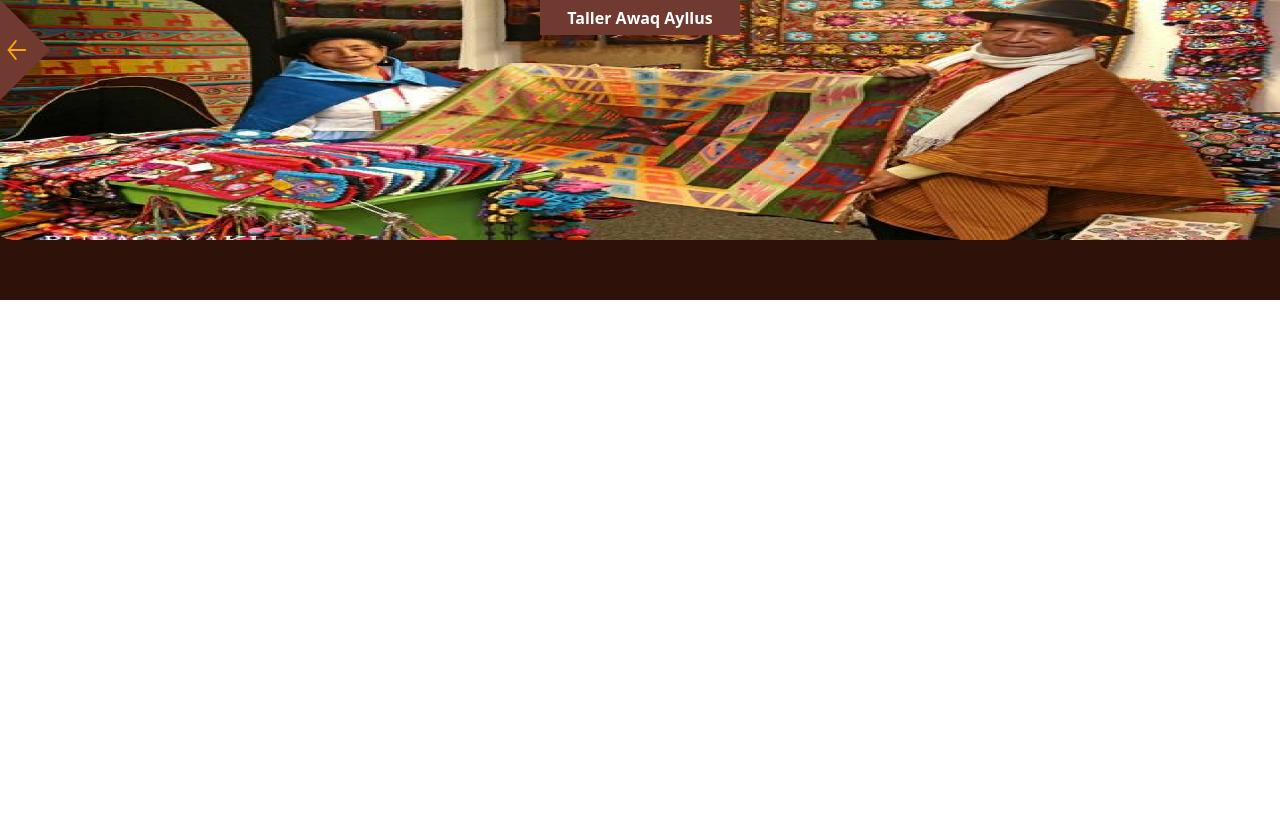
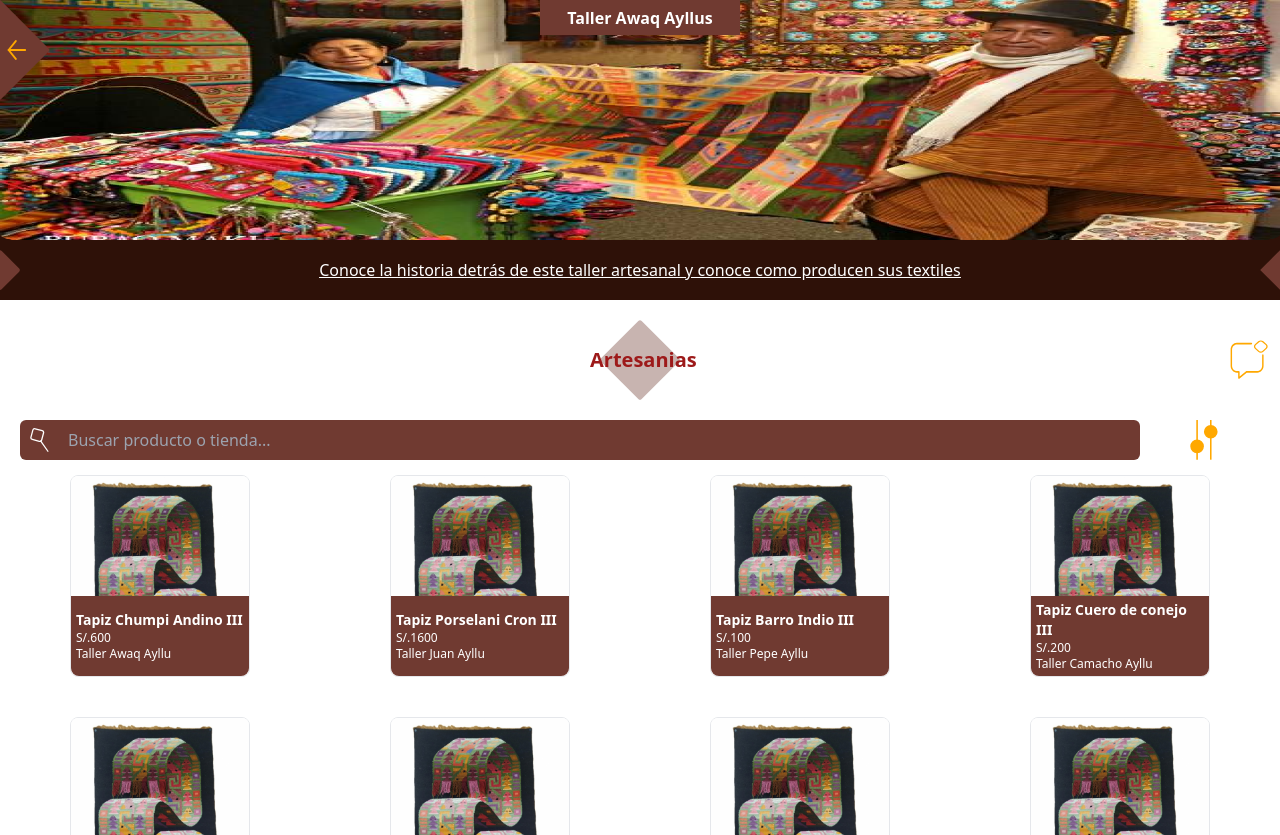
Before and after one commit to JuanDr08/ProyectoExpress, a React (Vite) app: page / in a window 1280 px wide. Before the commit the page ends 800 px from the top, so only its background shows below. Built offline with nearby package versions, Linux system fonts and the light colour scheme; a web font is replaced by a local one.

Commit message:
feat: :sparkles: Completed the Workshop preview

```diff
--- a/src/modules/pages/WorkshopPreview.jsx
+++ b/src/modules/pages/WorkshopPreview.jsx
@@ -1,18 +1,21 @@
+import { Link } from "react-router-dom"
 import { Muesca } from "../components/Muesca"
+import { CategoryHeaders } from "../components/CategoryHeaders"
+import { ProductCategoryCard } from "../components/ProductCategoryCard"
 
 
 const tallerInfo = {
     img: '/img/oepe.png',
     name: 'Taller Awaq Ayllus',
     prdts: [
-        {name: 'Tapiz Chumpi Andino III', price: 600, owner: 'Taller Awaq Ayllu', img: '/img/Rectangle41.png'},
-        {name: 'Tapiz Porselani Cron III', price: 1600, owner: 'Taller Juan Ayllu', img: '/img/Rectangle41.png'},
-        {name: 'Tapiz Barro Indio III', price: 100, owner: 'Taller Pepe Ayllu', img: '/img/Rectangle41.png'},
-        {name: 'Tapiz Cuero de conejo III', price: 200, owner: 'Taller Camacho Ayllu', img: '/img/Rectangle41.png'},
-        {name: 'Tapiz Pelaje de burro III', price: 500, owner: 'Taller Carlitos Ayllu', img: '/img/Rectangle41.png'},
-        {name: 'Tapiz Cachos de toro III', price: 900, owner: 'Taller Postobon Ayllu', img: '/img/Rectangle41.png'},
-        {name: 'Tapiz Pelaje de camello III', price: 3600, owner: 'Taller Esquinero Ayllu', img: '/img/Rectangle41.png'},
-        {name: 'Tapiz Pezuña de yegua III', price: 2600, owner: 'Taller Grundpet Ayllu', img: '/img/Rectangle41.png'}
+        { name: 'Tapiz Chumpi Andino III', price: 600, owner: 'Taller Awaq Ayllu', img: '/img/Rectangle41.png' },
+        { name: 'Tapiz Porselani Cron III', price: 1600, owner: 'Taller Juan Ayllu', img: '/img/Rectangle41.png' },
+        { name: 'Tapiz Barro Indio III', price: 100, owner: 'Taller Pepe Ayllu', img: '/img/Rectangle41.png' },
+        { name: 'Tapiz Cuero de conejo III', price: 200, owner: 'Taller Camacho Ayllu', img: '/img/Rectangle41.png' },
+        { name: 'Tapiz Pelaje de burro III', price: 500, owner: 'Taller Carlitos Ayllu', img: '/img/Rectangle41.png' },
+        { name: 'Tapiz Cachos de toro III', price: 900, owner: 'Taller Postobon Ayllu', img: '/img/Rectangle41.png' },
+        { name: 'Tapiz Pelaje de camello III', price: 3600, owner: 'Taller Esquinero Ayllu', img: '/img/Rectangle41.png' },
+        { name: 'Tapiz Pezuña de yegua III', price: 2600, owner: 'Taller Grundpet Ayllu', img: '/img/Rectangle41.png' }
     ]
 }
 
@@ -22,8 +25,8 @@ export const WorkshopPreview = () => {
 
         <>
 
-            <Muesca/>
-            <div className="flex items-center justify-center absolute top-0 left-0 right-0 m-auto w-[200px] h-[35px] bg-703A31 text-center text-blanco font-semibold">
+            <Muesca />
+            <div className="fixed z-[10] flex items-center justify-center top-0 left-0 right-0 m-auto w-[200px] h-[35px] bg-703A31 text-center text-blanco font-semibold">
 
                 {tallerInfo.name}
 
@@ -34,9 +37,83 @@ export const WorkshopPreview = () => {
                     <img className="w-full h-full" src={tallerInfo.img} alt={tallerInfo.name} />
                 </div>
 
-                <div></div>
+                <div className="flex justify-center items-center relative text-center text-blanco underline h-[20%]">
+
+                    <svg className="absolute left-0" width="20" height="40" viewBox="0 0 60 121" fill="none" xmlns="http://www.w3.org/2000/svg">
+                        <path d="M-4.94975 2.94975C-2.21608 0.21608 2.21608 0.216077 4.94975 2.94975L57.8228 55.8228C60.5565 58.5565 60.5565 62.9886 57.8228 65.7223L4.72231 118.823C1.98864 121.556 -2.44352 121.556 -5.17719 118.823L-58.0503 65.9497C-60.7839 63.2161 -60.7839 58.7839 -58.0503 56.0503L-4.94975 2.94975Z" fill="#703A31" />
+                    </svg>
+                    <Link to={'/'}>Conoce la historia detrás de este taller artesanal y conoce como producen sus textiles</Link>
+                    <svg className="absolute right-0" width="20" height="40" viewBox="0 0 62 126" fill="none" xmlns="http://www.w3.org/2000/svg">
+                        <rect x="63" width="88.7738" height="89.0955" transform="rotate(45 63 0)" fill="#703A31" />
+                    </svg>
+
+                </div>
 
             </section>
+
+            <section className="flex items-center my-[15px] relative">
+
+                <CategoryHeaders title={'Artesanias'} />
+
+                <Link to={'/'} className="absolute right-2">
+                    <svg width="45" height="43" viewBox="0 0 150 148" fill="none" xmlns="http://www.w3.org/2000/svg">
+                        <path fill-rule="evenodd" clipRule="evenodd" d="M31.4882 18.5098C22.3585 18.5098 15 26.6185 15 36.679V92.3489C15 102.409 22.3585 110.518 31.4882 110.518H38.4786C39.8593 110.518 40.9786 111.752 40.9786 113.273V129.015L63.0723 111.056C63.5021 110.707 64.0222 110.518 64.5563 110.518H101.987C111.117 110.518 118.476 102.409 118.476 92.3489V55.6363C118.476 54.1148 119.595 52.8814 120.976 52.8814C122.356 52.8814 123.476 54.1148 123.476 55.6363V92.3489C123.476 105.452 113.878 116.028 101.987 116.028H65.3786L39.9627 136.687C39.2035 137.304 38.1938 137.398 37.3517 136.93C36.5096 136.461 35.9786 135.51 35.9786 134.47V116.028H31.4882C19.5971 116.028 10 105.452 10 92.3489V36.679C10 23.5755 19.5971 13 31.4882 13H81.6605C83.0412 13 84.1605 14.2334 84.1605 15.7549C84.1605 17.2764 83.0412 18.5098 81.6605 18.5098H31.4882Z" fill="#FFA800" />
+                        <path fill-rule="evenodd" clipRule="evenodd" d="M122.611 8.12193L133.936 18.2224C138.752 22.5181 138.752 29.483 133.936 33.7787L122.611 43.8792C117.795 48.1749 109.986 48.1749 105.17 43.8792L93.8454 33.7787C89.0291 29.483 89.0291 22.5181 93.8454 18.2224L105.17 8.12193C109.986 3.82616 117.795 3.82616 122.611 8.12193ZM119.44 10.9504C116.375 8.21668 111.406 8.21668 108.341 10.9504L97.0166 21.0508C93.9516 23.7845 93.9516 28.2166 97.0166 30.9503L108.341 41.0507C111.406 43.7844 116.375 43.7844 119.44 41.0507L130.765 30.9503C133.83 28.2166 133.83 23.7845 130.765 21.0508L119.44 10.9504Z" fill="#FFA800" />
+                    </svg>
+                </Link>
+
+            </section>
+
+            <section className='sticky px-[20px] top-[-1px] flex w-full items-center mb-[15px] justify-center gap-2'>
+
+                    <div className="flex w-full items-center bg-703A31 h-[40px] rounded-md p-2">
+                        <svg
+                            className="w-6 h-6 mr-4"
+                            viewBox="0 0 62 75"
+                            fill="none"
+                            xmlns="http://www.w3.org/2000/svg"
+                        >
+                            <rect
+                                x="1.26633"
+                                y="34.3498"
+                                width="34.5626"
+                                height="34.5626"
+                                rx="6"
+                                transform="rotate(-75 1.26633 34.3498)"
+                                stroke="#FFFFFF"
+                                strokeWidth="4"
+                            />
+                            <path
+                                d="M33.3945 40.7812L55.6657 72.6541"
+                                stroke="#FFFFFF"
+                                strokeWidth="4"
+                                strokeLinecap="round"
+                            />
+                        </svg>
+                        <input
+                            type="text"
+                            placeholder="Buscar producto o tienda..."
+                            className="flex-1 bg-transparent border-none outline-none text-white"
+                        />
+                    </div>
+                    <button className='w-[10%]'>
+                        <svg className='w-full' width="40" height="40" viewBox="0 0 69 101" fill="none" xmlns="http://www.w3.org/2000/svg">
+                            <path d="M17.25 0V100.214" stroke="#FFA800" strokeWidth="4" />
+                            <path d="M51.7495 100.215L51.7495 0.000482202" stroke="#FFA800" strokeWidth="4" />
+                            <circle cx="17.25" cy="66.5352" r="15.25" fill="#FFA800" stroke="#FFA800" strokeWidth="4" />
+                            <circle cx="51.75" cy="29.5723" r="15.25" transform="rotate(-180 51.75 29.5723)" fill="#FFA800" stroke="#FFA800" strokeWidth="4" />
+                        </svg>
+                    </button>
+
+                </section>
+
+                <section className="overflow-y-scroll h-[45dvh] grid grid-cols-2 justify-items-center sm:grid-cols-2 md:grid-cols-3 lg:grid-cols-4  gap-y-[40px] ">
+
+                    {
+                        tallerInfo.prdts.map(({name, price, owner, img}, i) => <ProductCategoryCard key={i} name={name} price={price} owner={owner} img={img} />)
+                    }
+
+                </section>
 
 
         </>
```
